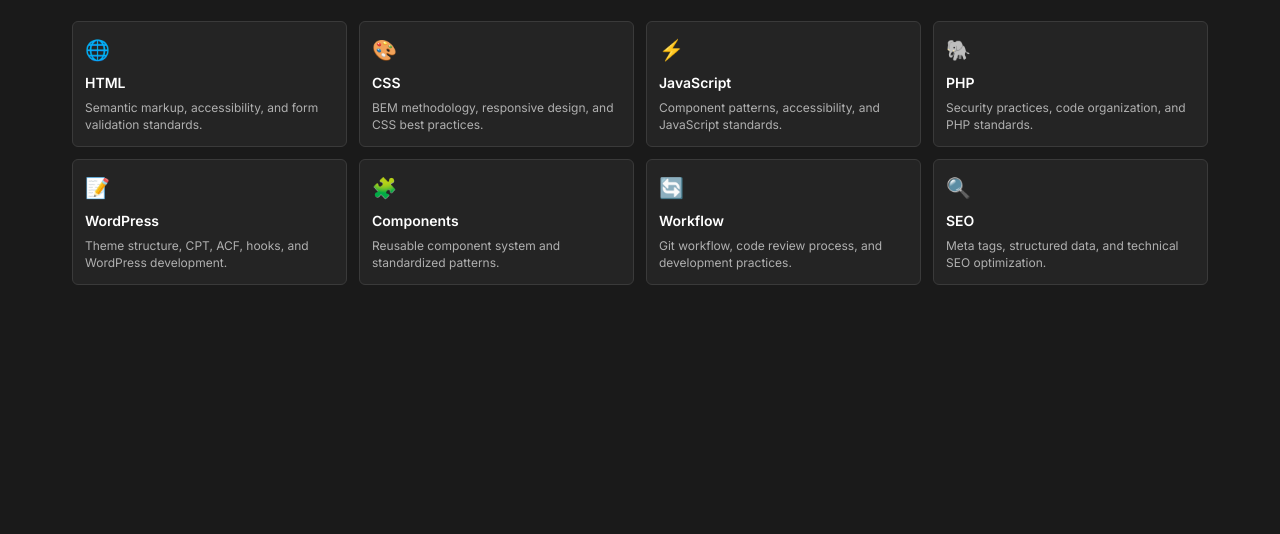
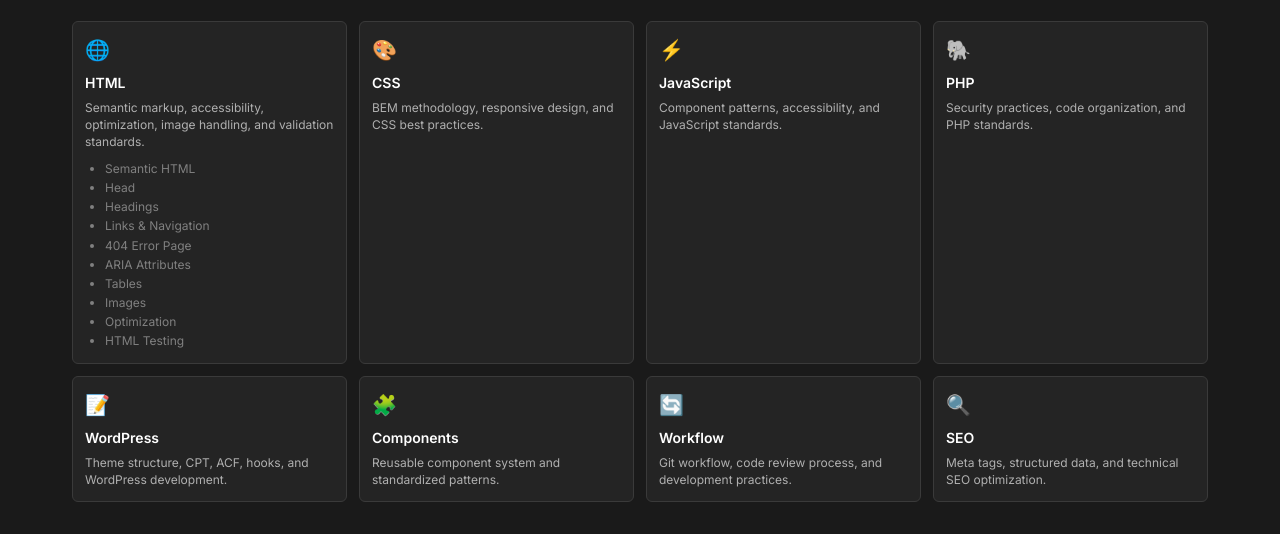
Before and after one commit to dmitry-conquer/agency-standart, a website built with Vite: page pages/index.html in a window 1280 px wide. Shown: the part 490-1024 px from the top of the page. Before the commit the page ends 807 px from the top, so only its background shows below. Built offline with nearby package versions, Linux system fonts and the light colour scheme.

Commit message:
Update HTML documentation to include a detailed list of topics covered, enhancing the description with additional focus on optimization and image handling. This change aims to improve user understanding of HTML standards and best practices.

```diff
--- a/pages/index.html
+++ b/pages/index.html
@@ -67,7 +67,19 @@
             <a href="/pages/html.html" class="docs-grid__item docs-grid__item--link">
               <div class="docs-grid__icon">🌐</div>
               <h3 class="docs-grid__title">HTML</h3>
-              <p class="docs-grid__description">Semantic markup, accessibility, and form validation standards.</p>
+              <p class="docs-grid__description">Semantic markup, accessibility, optimization, image handling, and validation standards.</p>
+              <ul class="docs-grid__sections" style="margin-top: 0.5rem; padding-left: 1.25rem; font-size: 0.75rem; color: var(--docs-text-muted); line-height: 1.6; list-style-type: disc;">
+                <li>Semantic HTML</li>
+                <li>Head</li>
+                <li>Headings</li>
+                <li>Links & Navigation</li>
+                <li>404 Error Page</li>
+                <li>ARIA Attributes</li>
+                <li>Tables</li>
+                <li>Images</li>
+                <li>Optimization</li>
+                <li>HTML Testing</li>
+              </ul>
             </a>
 
             <a href="/pages/css.html" class="docs-grid__item docs-grid__item--link">
```
